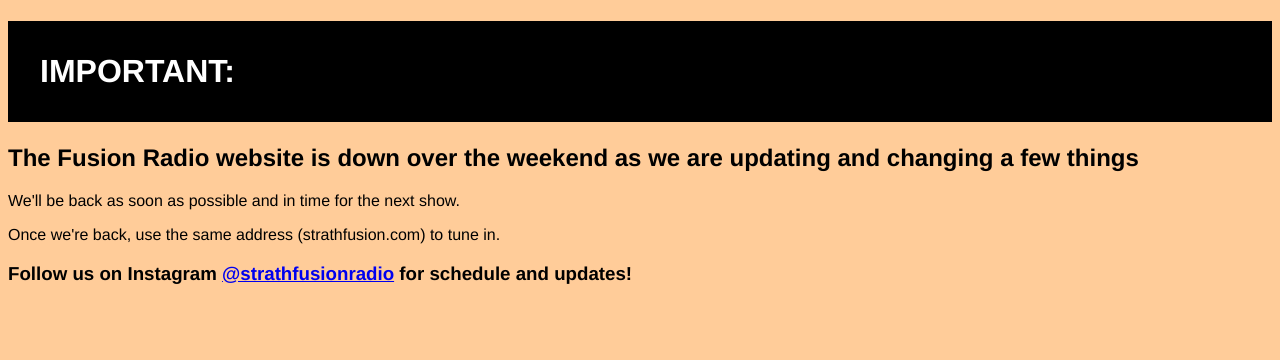
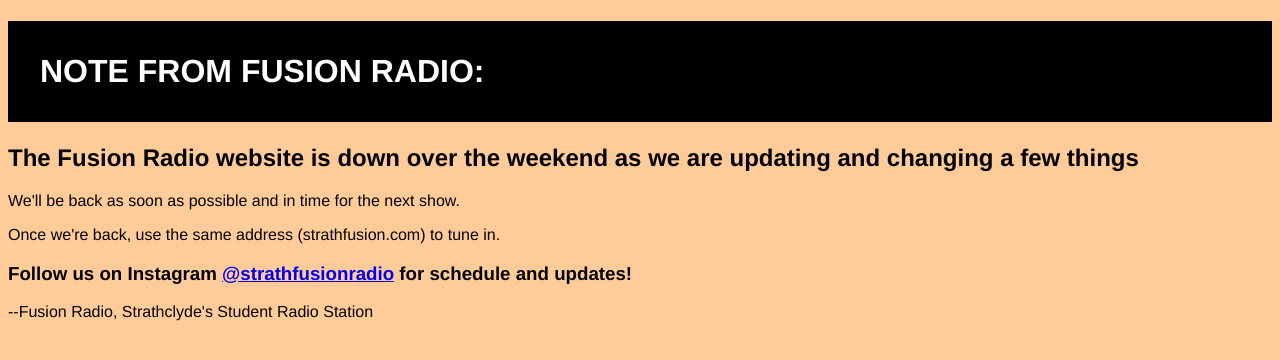
Before and after one commit to fusionradio/strathfusion.github.io, a plain HTML site: page index.html in a window 1280 px wide. Drawn offline with Linux system fonts and the light colour scheme.

Commit message:
Update index.html

```diff
--- a/index.html
+++ b/index.html
@@ -11,11 +11,12 @@
 </head>
 
 <body>
-	<h1>IMPORTANT:</h1>
+	<h1>NOTE FROM FUSION RADIO:</h1>
 	<h2>The Fusion Radio website is down over the weekend as we are updating and changing a few things</h2>
 	<p>We'll be back as soon as possible and in time for the next show.</p>
 	<p>Once we're back, use the same address (strathfusion.com) to tune in.</p>
 	<h3>Follow us on Instagram <a href="https://www.instagram.com/strathfusionradio">@strathfusionradio</a> for schedule and updates!</h3>
+	<p style="align:right;">--Fusion Radio, Strathclyde's Student Radio Station</p>
 </body>
 
 </html>
```
